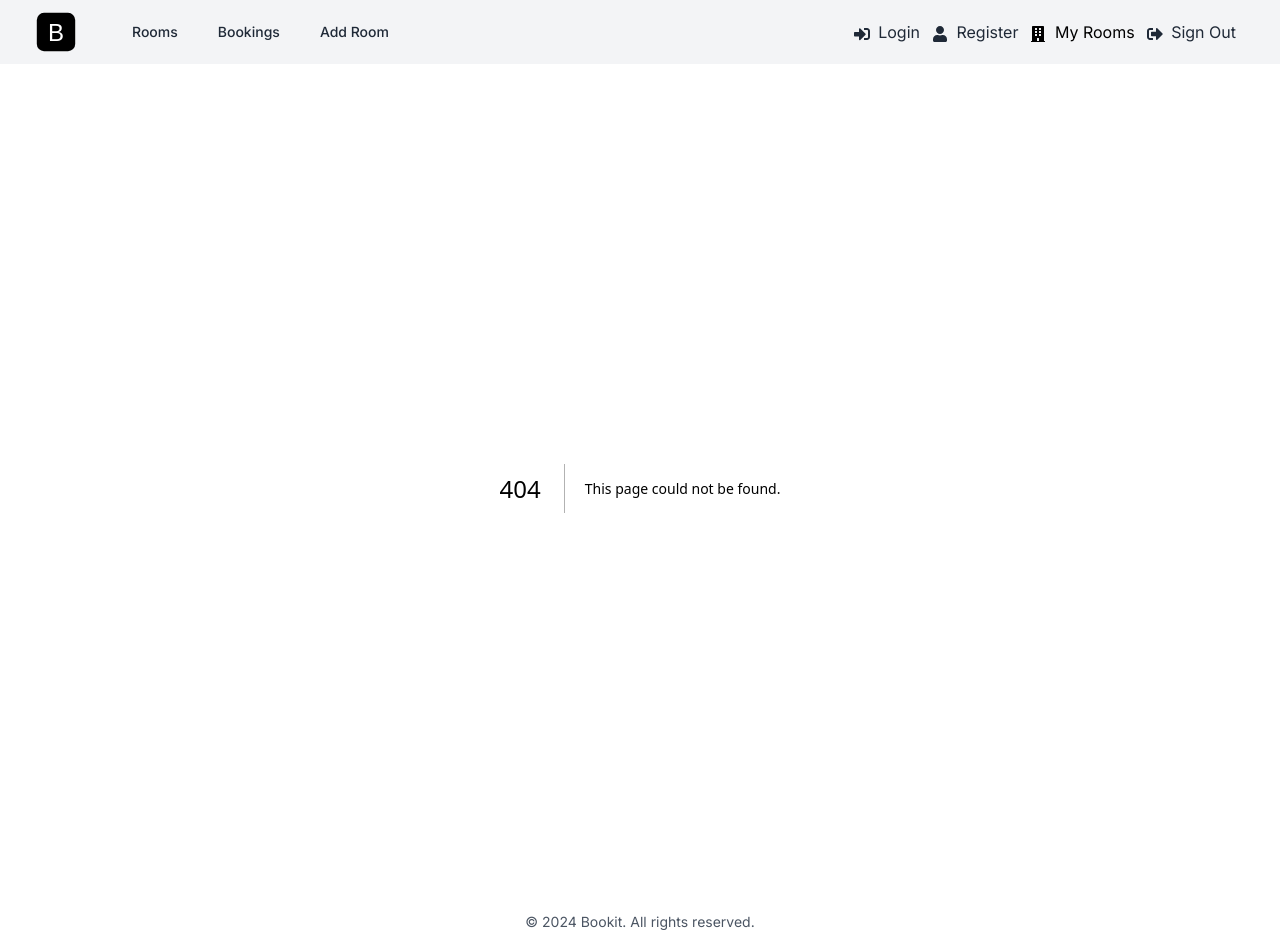
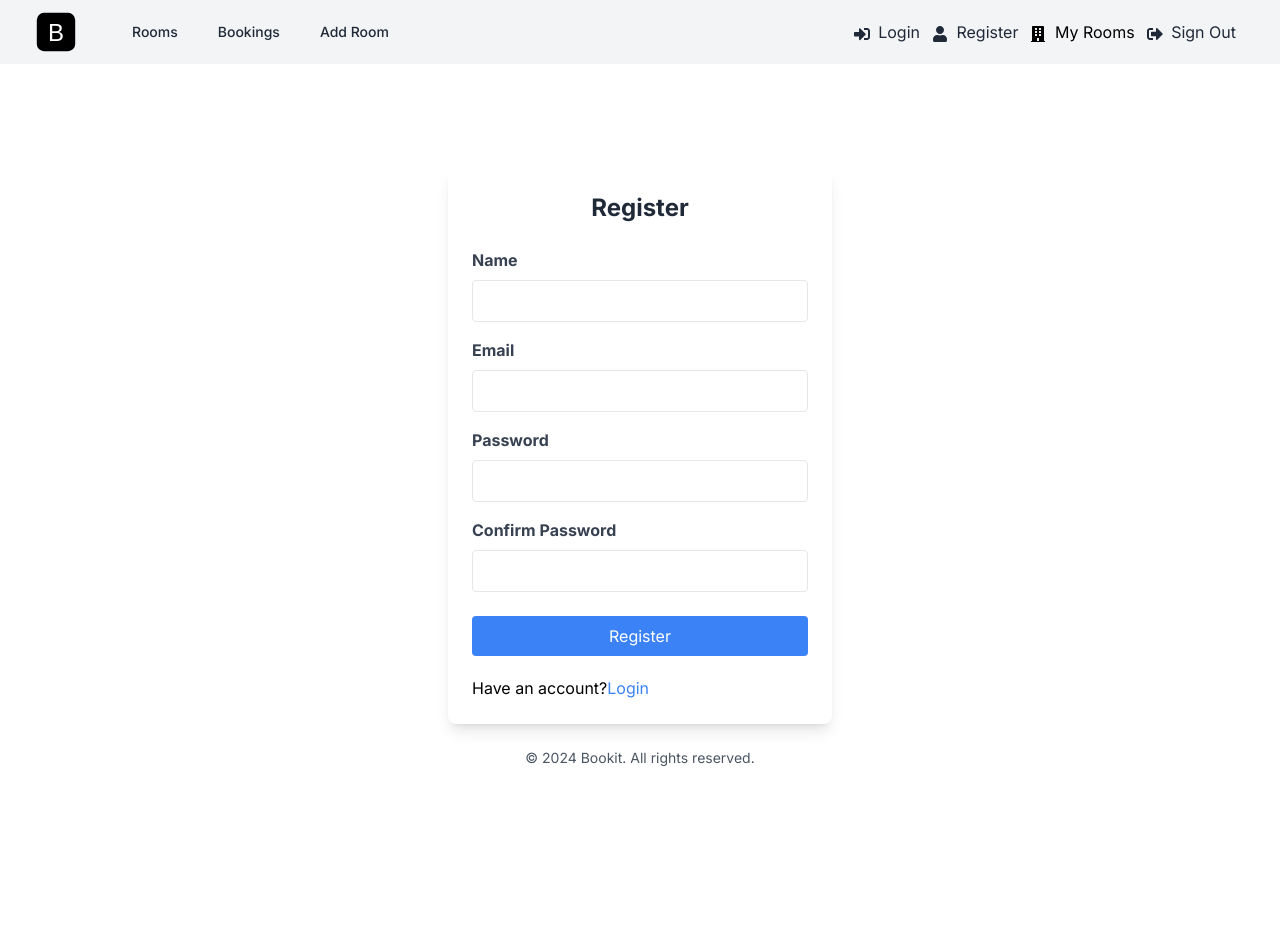
Before and after one commit to mehanna/booking-app-django-react, a Next.js app in the folder bookingFronteEndNextJS/bookit/: page /register in a window 1280 px wide. Before the commit this address had no page. After the commit the page ends 800 px from the top, so only its background shows below. Built offline with nearby package versions, Linux system fonts and the light colour scheme.

Commit message:
Adding the booking and register pages withe the base html code

```diff
--- /dev/null
+++ b/bookingFronteEndNextJS/bookit/app/login/page.jsx
@@ -0,0 +1,60 @@
+import React from 'react'
+import Link from 'next/link';
+
+const LoginPage = () => {
+  return (
+  <div className="flex items-center justify-center">
+    <div className="bg-white shadow-lg rounded-lg p-6 w-full max-w-sm mt-20">
+      <form>
+        <h2 className="text-2xl font-bold text-center text-gray-800 mb-6">
+          Login
+        </h2>
+
+        <div className="mb-4">
+          <label htmlFor="email" className="block text-gray-700 font-bold mb-2"
+            >Email</label
+          >
+          <input
+            type="email"
+            id="email"
+            name="email"
+            className="border rounded w-full py-2 px-3"
+            required
+          />
+        </div>
+
+        <div className="mb-6">
+          <label htmlFor="password" className="block text-gray-700 font-bold mb-2"
+            >Password</label
+          >
+          <input
+            type="password"
+            id="password"
+            name="password"
+            className="border rounded w-full py-2 px-3"
+            required
+          />
+        </div>
+
+        <div className="flex flex-col gap-5">
+          <button
+            type="submit"
+            className="bg-blue-500 text-white px-4 py-2 rounded hover:bg-blue-700"
+          >
+            Login
+          </button>
+
+          <p>
+            No account?
+            <Link href="/register" className="text-blue-500">
+              Register
+            </Link>
+          </p>
+        </div>
+      </form>
+    </div>
+  </div>
+  )
+}
+
+export default LoginPage
--- /dev/null
+++ b/bookingFronteEndNextJS/bookit/app/register/page.jsx
@@ -0,0 +1,86 @@
+import React from 'react'
+import Link from 'next/link';
+
+const RegisterPage = () => {
+  return (
+    <div className="flex items-center justify-center">
+      <div className="bg-white shadow-lg rounded-lg p-6 w-full max-w-sm mt-20">
+        <form>
+          <h2 className="text-2xl font-bold text-center text-gray-800 mb-6">
+            Register
+          </h2>
+
+          <div className="mb-4">
+            <label htmlFor="name" className="block text-gray-700 font-bold mb-2"
+              >Name</label
+            >
+            <input
+              type="text"
+              id="name"
+              name="name"
+              className="border rounded w-full py-2 px-3"
+              required
+            />
+          </div>
+
+          <div className="mb-4">
+            <label htmlFor="email" className="block text-gray-700 font-bold mb-2"
+              >Email</label
+            >
+            <input
+              type="email"
+              id="email"
+              name="email"
+              className="border rounded w-full py-2 px-3"
+              required
+            />
+          </div>
+
+          <div className="mb-4">
+            <label htmlFor="password" className="block text-gray-700 font-bold mb-2"
+              >Password</label
+            >
+            <input
+              type="password"
+              id="password"
+              name="password"
+              className="border rounded w-full py-2 px-3"
+              required
+            />
+          </div>
+
+          <div className="mb-6">
+            <label
+              htmlFor="confirm-password"
+              className="block text-gray-700 font-bold mb-2"
+              >Confirm Password</label
+            >
+            <input
+              type="password"
+              id="confirm-password"
+              name="confirm-password"
+              className="border rounded w-full py-2 px-3"
+              required
+            />
+          </div>
+
+          <div className="flex flex-col gap-5">
+            <button
+              type="submit"
+              className="bg-blue-500 text-white px-4 py-2 rounded hover:bg-blue-700"
+            >
+              Register
+            </button>
+
+            <p>
+              Have an account?
+              <Link href="/login" className="text-blue-500">Login</Link>
+            </p>
+          </div>
+        </form>
+      </div>
+    </div>
+  )
+}
+
+export default RegisterPage
```
